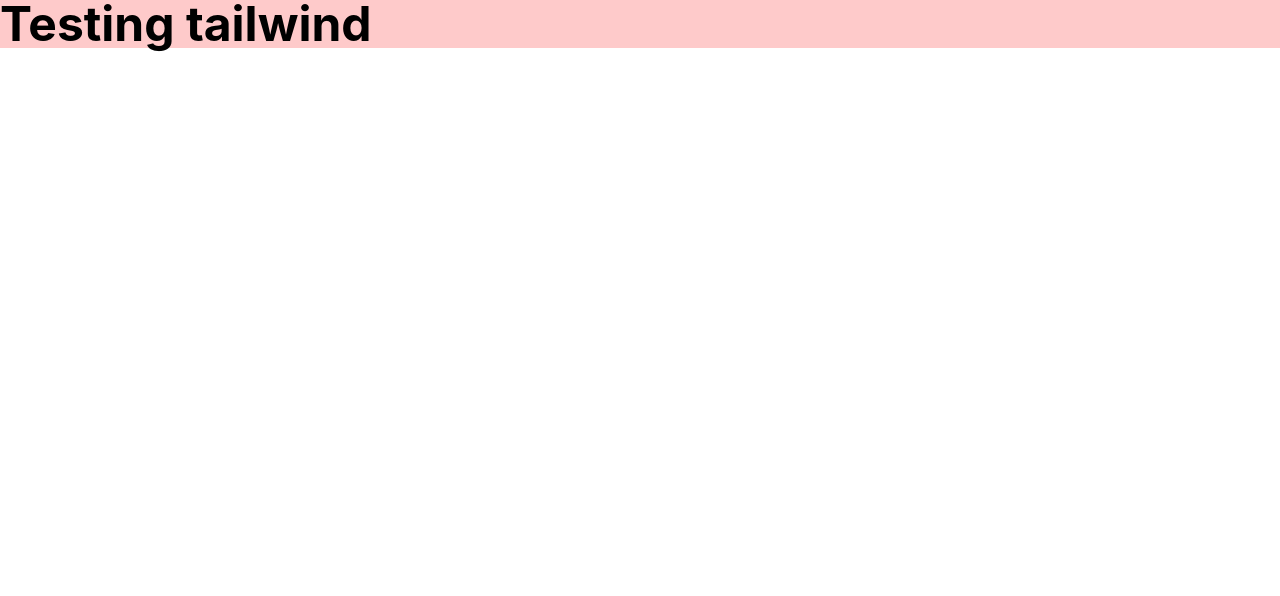
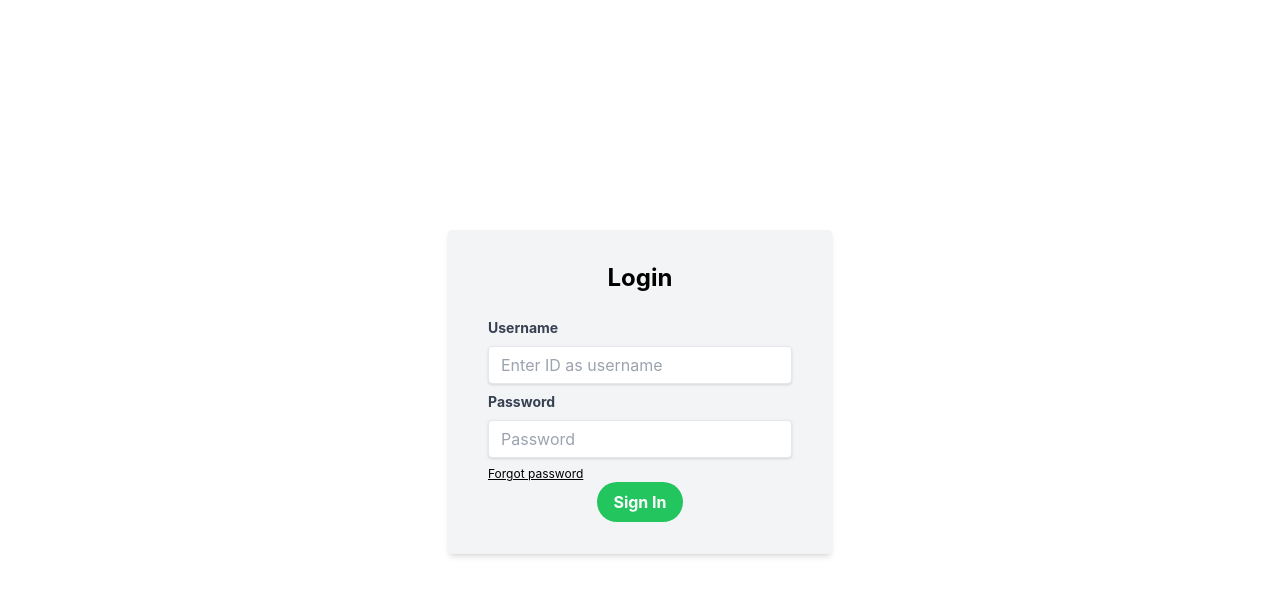
Before and after one commit to siphonhata/school_management, a React (Create React App) app in the folder web/: page / in a window 1280 px wide. Shown: the top 596 px of the page. Built offline with nearby package versions, Linux system fonts and the light colour scheme.

Commit message:
chore: login design

```diff
--- a/web/src/App.tsx
+++ b/web/src/App.tsx
@@ -1,9 +1,10 @@
 import React from 'react';
+import { LoginComponent } from './components';
 
 function App() {
   return (
-    <div className="bg-red-200">
-      <p className='text-5xl font-bold'>Testing tailwind</p>
+    <div className="">
+      <LoginComponent />
     </div>
   );
 }
--- /dev/null
+++ b/web/src/components/Auth/index.ts
@@ -0,0 +1 @@
+export * from './loginComponent'
--- /dev/null
+++ b/web/src/components/Auth/loginComponent.tsx
@@ -0,0 +1,42 @@
+import React from 'react'
+
+export const LoginComponent = () => {
+  return (
+    <div className="flex justify-center items-center h-screen">
+    <div className="bg-gray-100 shadow-md rounded px-10 py-8 mb-4 w-96">
+      <h2 className="text-2xl font-bold mb-6 text-center">Login</h2>
+      <div className="mb-2">
+        <label className="block text-gray-700 text-sm font-bold mb-2" htmlFor="username">
+          Username
+        </label>
+        <input
+          className="shadow appearance-none border rounded w-full py-2 px-3 text-gray-700 leading-tight"
+          id="username"
+          type="text"
+          placeholder="Enter ID as username"
+        />
+      </div>
+      <div className="mb-2">
+        <label className="block text-gray-700 text-sm font-bold mb-2" htmlFor="password">
+          Password
+        </label>
+        <input
+          className="shadow appearance-none border rounded w-full py-2 px-3 text-gray-700 leading-tight focus:outline-none focus:shadow-outline"
+          id="password"
+          type="password"
+          placeholder="Password"
+        />
+      </div>
+      <p className='underline text-xs cursor-pointer'>Forgot password</p>
+      <div className="flex items-center justify-center">
+        <button
+          className="bg-green-500 hover:bg-green-700 text-white font-bold py-2 px-4 rounded-full focus:outline-none focus:shadow-outline"
+          type="button"
+        >
+          Sign In
+        </button>
+      </div>
+    </div>
+  </div>
+  )
+}
--- /dev/null
+++ b/web/src/components/index.ts
@@ -0,0 +1 @@
+export * from './Auth'
```
